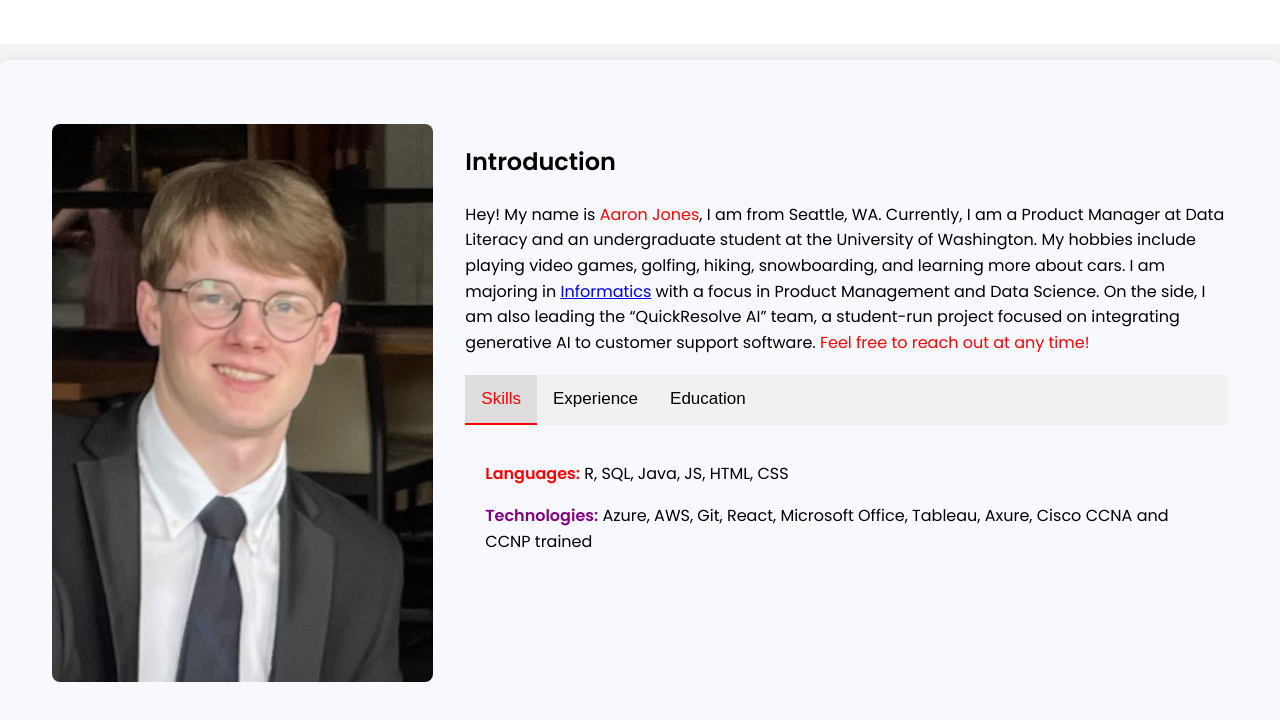
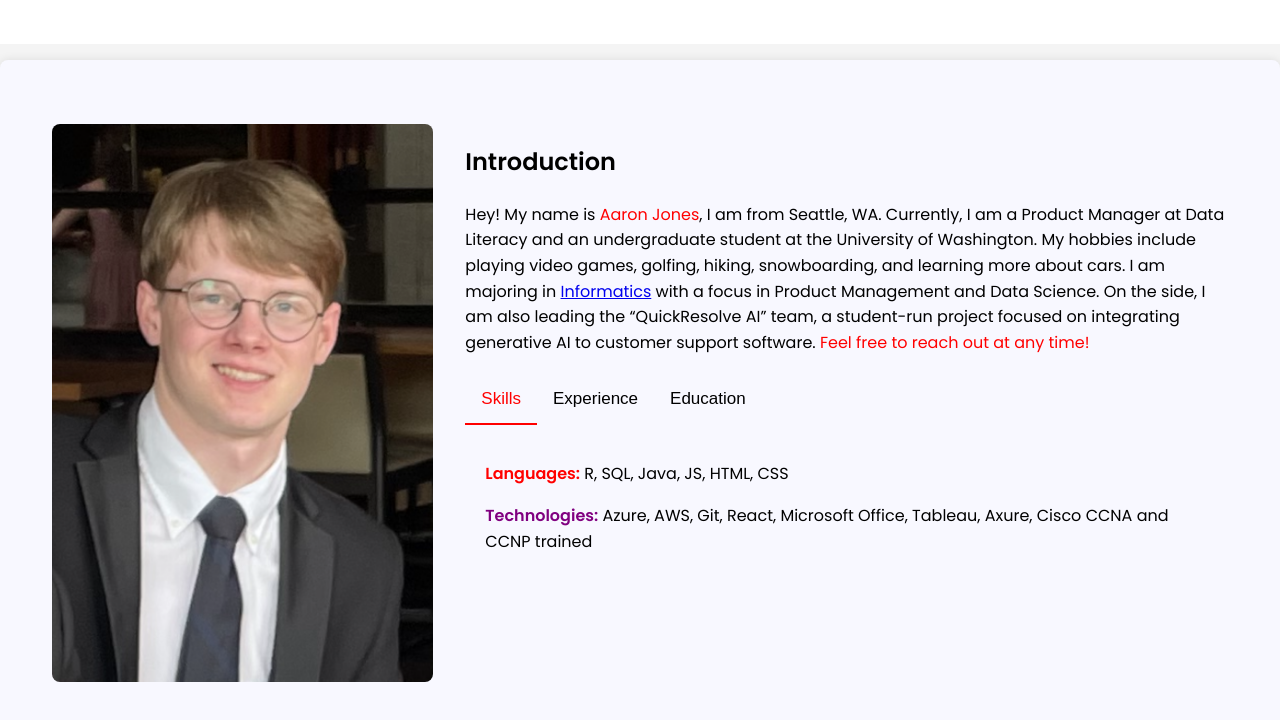
Before and after one commit to aaronmj2003/personal-website, a plain HTML site: page index.html in a window 1280 px wide. In both pictures the pointer is over the button "Skills". Shown: the part 569-1289 px from the top of the page. Drawn offline with Linux system fonts and the light colour scheme.

Commit message:
tabs hover + tabs background color changes

```diff
--- a/style.css
+++ b/style.css
@@ -128,7 +128,7 @@ nav ul li a:hover {
 /* Tabs */
 .tabs {
     overflow: hidden;
-    background-color: #f1f1f1;
+    background-color: inherit;
     margin-top: 20px;
     border: none;
 }
@@ -145,7 +145,8 @@ nav ul li a:hover {
 }
 
 .tabs button:hover {
-    background-color: #ddd;
+    background-color: inherit;
+    color: red;
 }
 
 .tabs button.active {
```
